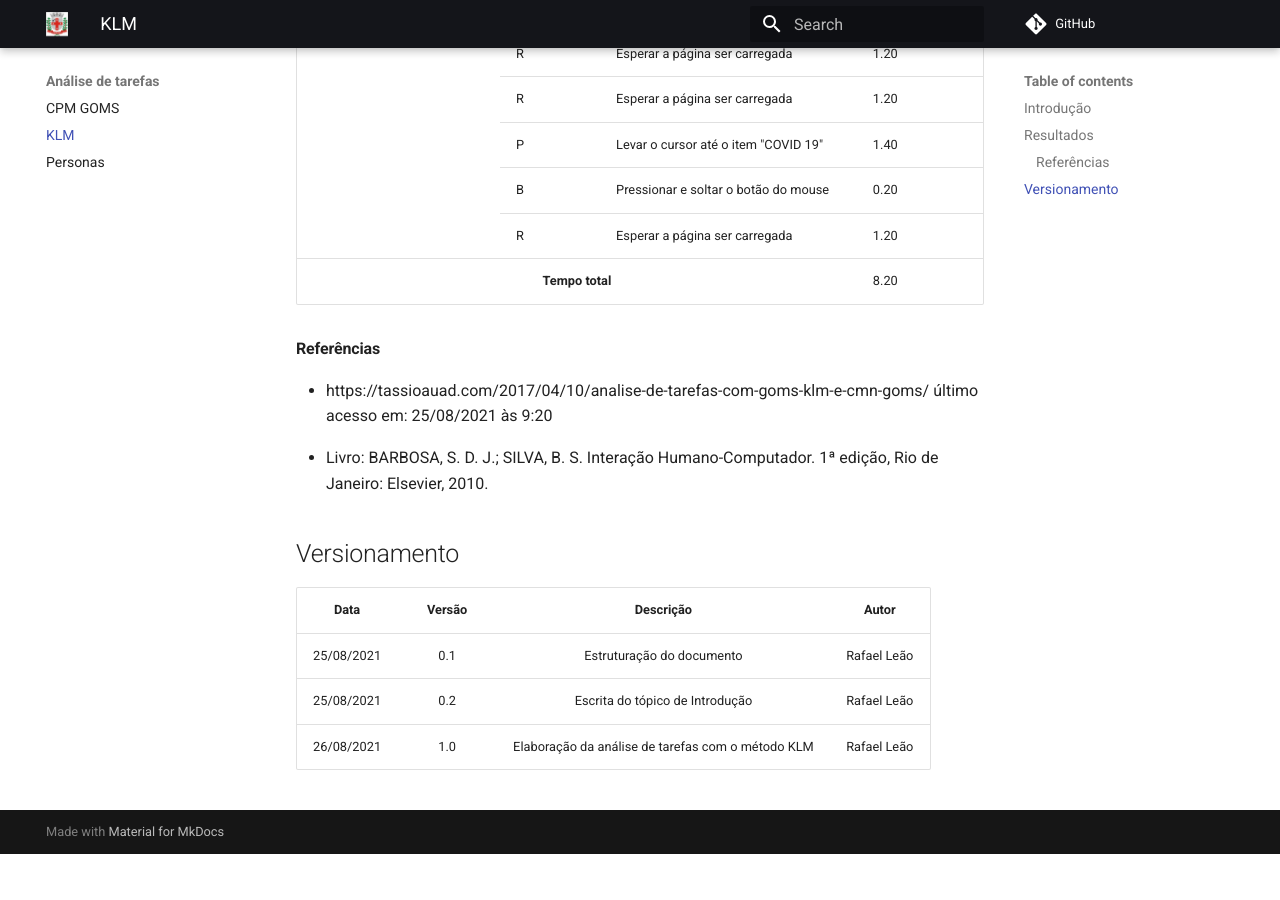
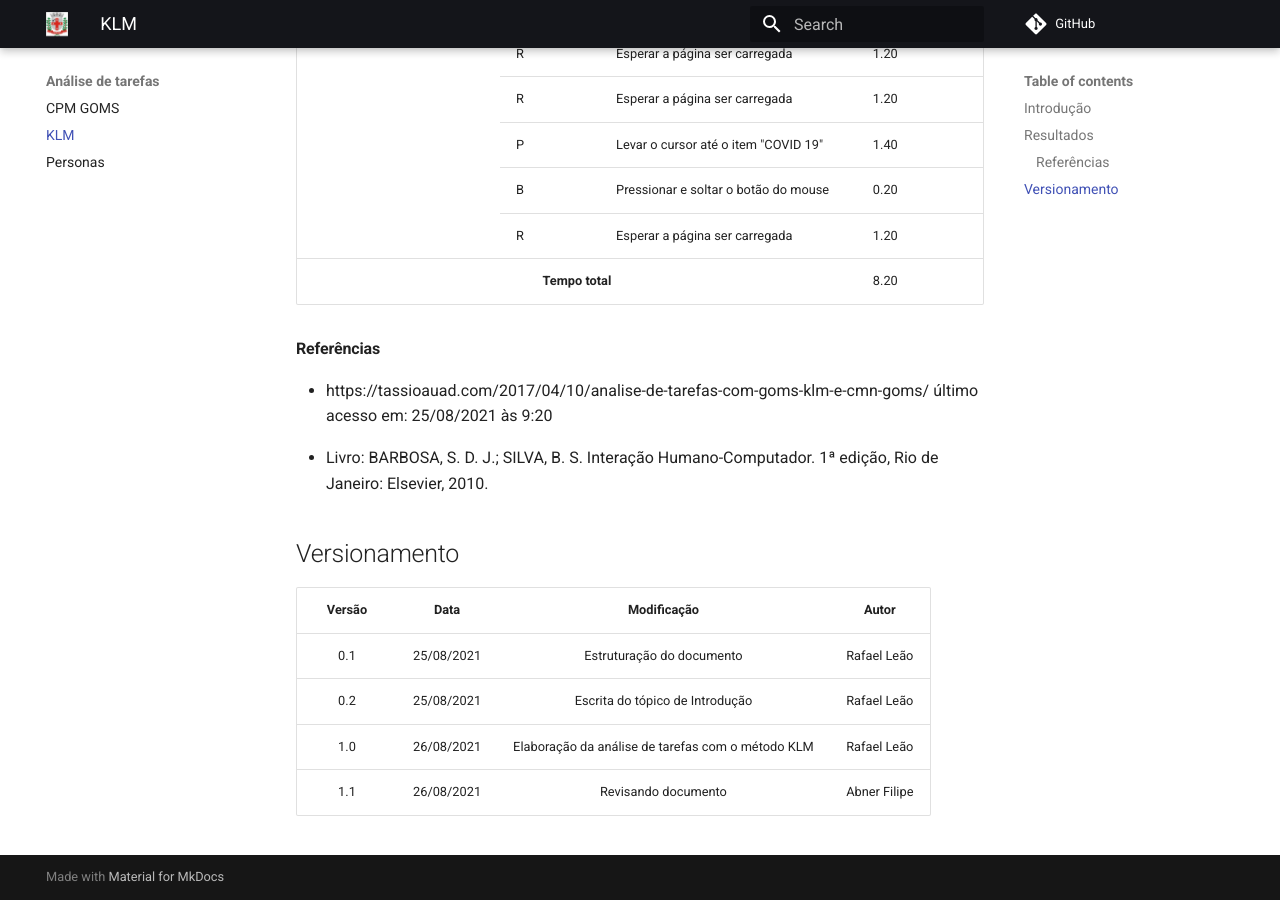
Before and after one commit to Interacao-Humano-Computador/2021.1-Prefeitura-de-Londrina, an MkDocs documentation site: the page built from docs/analise_de_tarefas/klm.md, in a window 1280 px wide and 900 px high, scrolled down 1079 px. Built offline with MkDocs 1.6.1 and Material for MkDocs 9.7.7, drawn with Linux system fonts in a browser that asks for light colours; comment, search, counter and statistics services are not loaded; before the commit the page ends 1933 px from its top, so only the background shows below that.

Commit message:
Revisando documento

```diff
--- a/docs/analise_de_tarefas/klm.md
+++ b/docs/analise_de_tarefas/klm.md
@@ -99,8 +99,9 @@ O método é estruturado em um conjunto de operadores primitivos:
 
 ## Versionamento
 
-|    Data    | Versão |                     Descrição                     |    Autor    |
-| :--------: | :----: | :-----------------------------------------------: | :---------: |
-| 25/08/2021 |  0.1   |             Estruturação do documento             | Rafael Leão |
-| 25/08/2021 |  0.2   |          Escrita do tópico de Introdução          | Rafael Leão |
-| 26/08/2021 |  1.0   | Elaboração da análise de tarefas com o método KLM | Rafael Leão |
+|    Versão    | Data |                     Modificação                   |    Autor    |
+| :----------: | :--: | :-----------------------------------------------: | :---------: |
+| 0.1 |  25/08/2021   |             Estruturação do documento             | Rafael Leão |
+| 0.2 |  25/08/2021   |          Escrita do tópico de Introdução          | Rafael Leão |
+| 1.0 |  26/08/2021   | Elaboração da análise de tarefas com o método KLM | Rafael Leão |
+| 1.1 |  26/08/2021   |               Revisando documento                 | Abner Filipe|
```
Also changed, not shown: docs/analise_de_tarefas/cpm_goms.md (+3 -3 lines).
